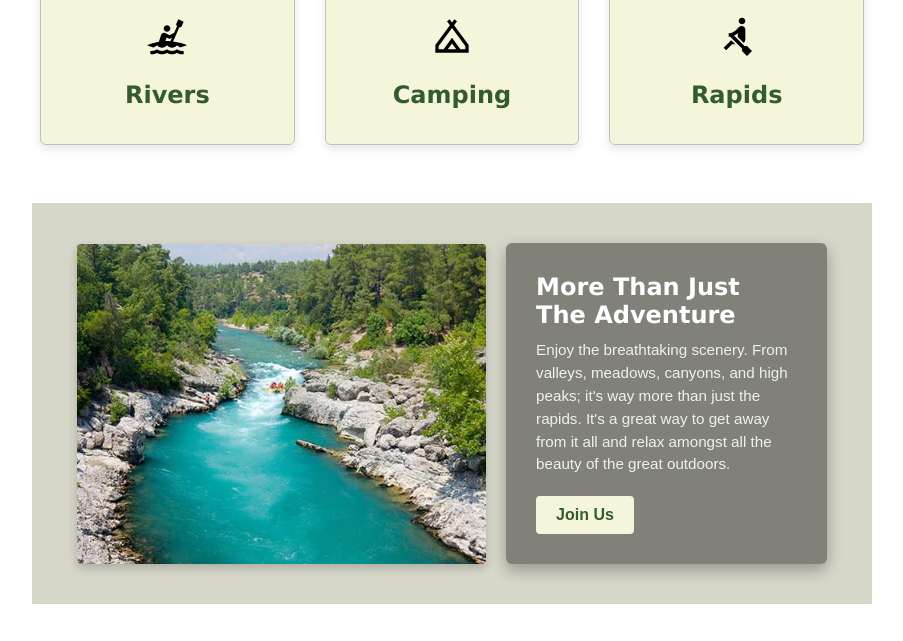
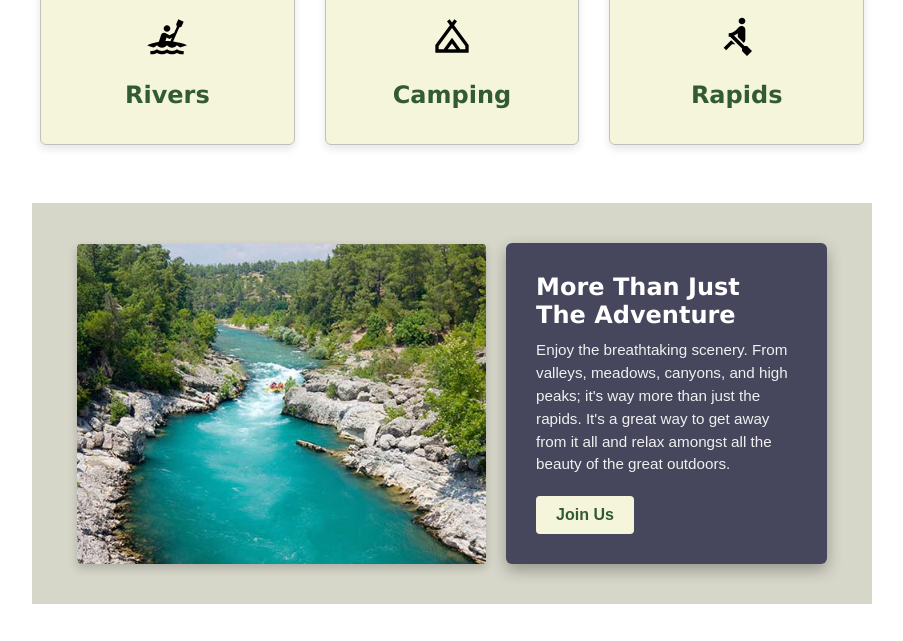
Before and after one commit to xyza-renielle/wdd130, a plain HTML site: page wwr/index.html in a window 1280 px wide. Shown: the part 957-1598 px from the top of the page, without its empty margins (188-1091 px from the left). Drawn offline with Linux system fonts and the light colour scheme.

Commit message:
Week 06 Index CSS Update

```diff
--- a/wwr/styles/rafting.css
+++ b/wwr/styles/rafting.css
@@ -451,7 +451,7 @@ textarea {
 }
 
 .info-banner-box {
-    background: rgba(0, 0, 0, 0.4);
+    background: var(--accent1-color);
     color: white;
     padding: 30px;
     border-radius: 6px;
```
